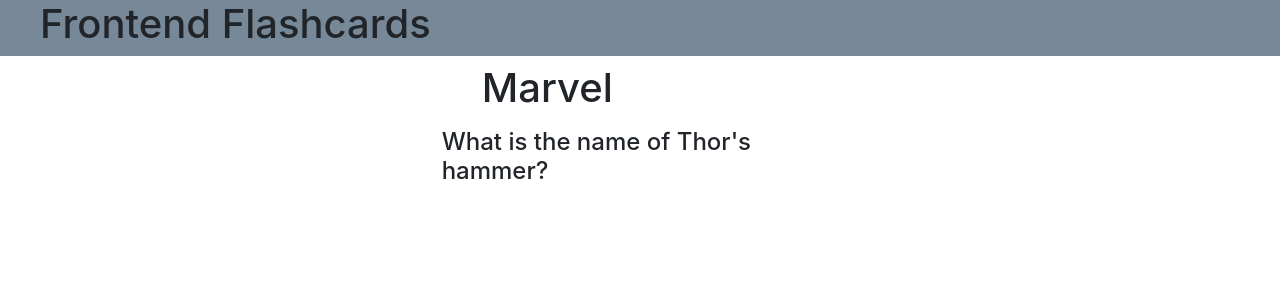
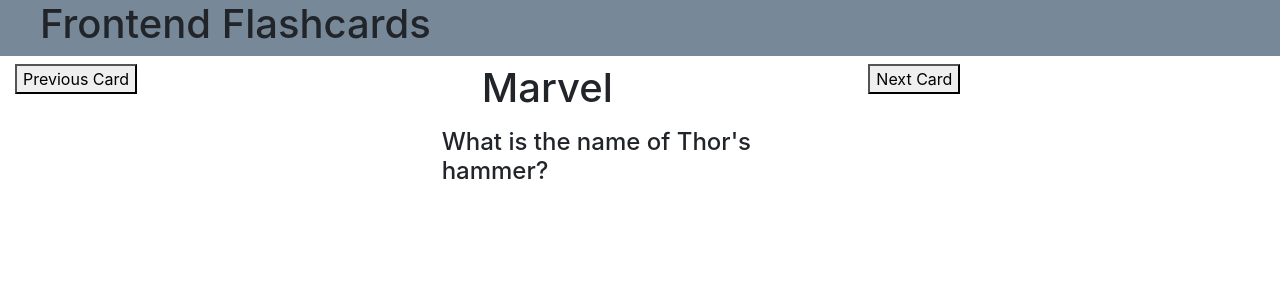
Before and after one commit to A-Mosher/flashcardsFrontEndProject, a React (Create React App) app: page / in a window 1280 px wide. Shown: the top 300 px of the page. Built offline with nearby package versions, Linux system fonts and the light colour scheme.

Commit message:
Finally fixed my goToNextCard and goToPreviousCard functions in app.jsx for and utilized them in a buttons to scroll through cards. also added CardViewer folder with cardViewer jsx and css files.

```diff
--- a/src/components/app.jsx
+++ b/src/components/app.jsx
@@ -16,6 +16,11 @@
                     question: 'What is Captain America\'s shield made out of?',
                     answer: 'Vibranium'
                 },
+                {
+                    category: 'Marvel',
+                    question: 'What type of doctor is Stephen Strange?',
+                    answer: 'Neurosurgeon',
+                },
             ]
             },
 
@@ -30,6 +35,11 @@
                     question: 'What does IPA stand for?',
                     answer: 'India Pale Ale',
                 },
+                {
+                    category: 'Beer',
+                    question: 'what are the 4 ingredients necessary for brewing beer?',
+                    answer: 'Water, Malt, Hops, Yeast',
+                },
             ]
             },
         ];
@@ -39,21 +49,58 @@
             cardNumber: 0,
         }
     }
-    state = { }
+
+    goToNextCard = () =>{
+        if(this.state.cardNumber < this.collection[this.state.collectionNumber].cards.length - 1){
+            this.setState({
+                cardNumber: this.state.cardNumber + 1,
+            });
+        }
+        else{
+            this.setState({
+                cardNumber: 0,
+            });
+        }
+    }
+
+    // goToNextCard(){
+    //     let tempCardNumber = this.state.cardNumber;
+    //     tempCardNumber++;
+    //     if(tempCardNumber === this.collection.length + 1){
+    //         tempCardNumber = 0;
+    //     }
+    //     this.setState({
+    //         cardNumber: tempCardNumber
+    //     });
+    // }
+
+    goToPreviousCard(){
+        if(this.state.cardNumber > 0){
+            this.setState({
+                cardNumber: this.state.cardNumber - 1,
+            });
+        }
+        else{
+            this.setState({
+                cardNumber: this.collection[this.state.collectionNumber].cards.length-1,
+            });
+        }
+    }
+
     render() {
         return (
             <div className="container-fluid">
                 <TitleBar />
                 <div className="row row-spacer">
                     <div className="col">
-                        {}
+                    <button onClick={() => this.goToPreviousCard()}>Previous Card</button>
                     </div>
                     <div className="col">
                         <h1>{this.collection[this.state.collectionNumber].title}</h1>
                         <h4>{this.collection[this.state.collectionNumber].cards[this.state.cardNumber].question}</h4>
                     </div>
                     <div className="col">
-                        {}
+                        <button onClick={() => this.goToNextCard()}>Next Card</button>
                     </div>
                 </div>
             </div>
```
Also changed, not shown: src/components/CardViewer/cardViewer.css (added), src/components/CardViewer/cardViewer.jsx (added).
